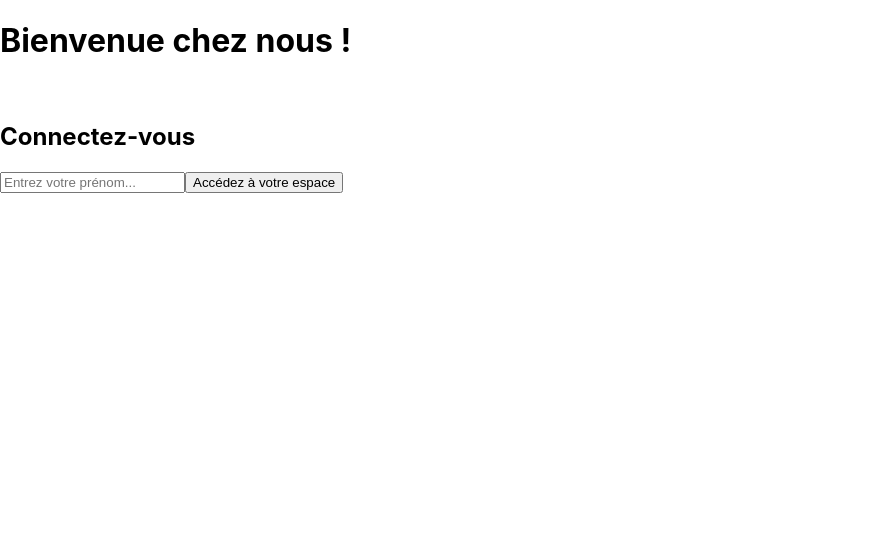
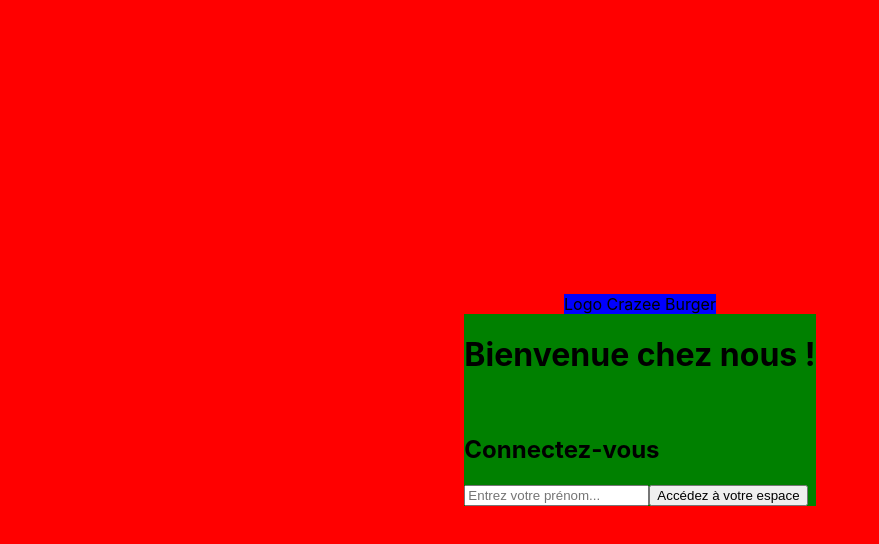
Before and after one commit to Chermann-KING/burger, a React (Create React App) app: page / in a window 1280 px wide. Shown: the top 544 px of the page, without its empty margins (0-879 px from the left). Built offline with nearby package versions, Linux system fonts and the light colour scheme.

Commit message:
💄 F03: LOGIN > Add layout

```diff
--- a/src/components/pages/login/LoginForm.js
+++ b/src/components/pages/login/LoginForm.js
@@ -1,5 +1,6 @@
 import { useState } from "react";
-import { Link, useNavigate } from "react-router-dom";
+import { useNavigate } from "react-router-dom";
+import { styled } from "styled-components";
 
 export default function LoginForm() {
   // state
@@ -18,7 +19,7 @@ export default function LoginForm() {
 
   // affiche
   return (
-    <div>
+    <LoginFormStyled>
       <h1>Bienvenue chez nous !</h1>
       <br />
       <h2>Connectez-vous</h2>
@@ -32,6 +33,10 @@ export default function LoginForm() {
         />
         <button>Accédez à votre espace</button>
       </form>
-    </div>
+    </LoginFormStyled>
   );
 }
+
+const LoginFormStyled = styled.div`
+  background-color: green;
+`;
--- a/src/components/pages/login/LoginPage.js
+++ b/src/components/pages/login/LoginPage.js
@@ -1,4 +1,6 @@
+import Logo from "../../reusable-ui/Logo";
 import LoginForm from "./LoginForm";
+import { styled } from "styled-components";
 
 export default function LoginPage() {
   // state
@@ -6,5 +8,19 @@ export default function LoginPage() {
   // comportement
 
   // affiche
-  return <LoginForm />;
+  return (
+    <LoginPageStyled>
+      <Logo />
+      <LoginForm />
+    </LoginPageStyled>
+  );
 }
+
+const LoginPageStyled = styled.div`
+  background-color: red;
+  height: 100vh;
+  display: flex;
+  flex-direction: column;
+  justify-content: center;
+  align-items: center;
+`;
--- /dev/null
+++ b/src/components/reusable-ui/Logo.js
@@ -0,0 +1,8 @@
+import { styled } from "styled-components";
+
+export default function Logo() {
+  return <LogoStyled>Logo Crazee Burger</LogoStyled>;
+}
+const LogoStyled = styled.div`
+  background-color: blue;
+`;
--- a/src/index.css
+++ b/src/index.css
@@ -1,13 +1,17 @@
 body {
   margin: 0;
-  font-family: -apple-system, BlinkMacSystemFont, 'Segoe UI', 'Roboto', 'Oxygen',
-    'Ubuntu', 'Cantarell', 'Fira Sans', 'Droid Sans', 'Helvetica Neue',
+  font-family: -apple-system, BlinkMacSystemFont, "Segoe UI", "Roboto", "Oxygen",
+    "Ubuntu", "Cantarell", "Fira Sans", "Droid Sans", "Helvetica Neue",
     sans-serif;
   -webkit-font-smoothing: antialiased;
   -moz-osx-font-smoothing: grayscale;
 }
 
 code {
-  font-family: source-code-pro, Menlo, Monaco, Consolas, 'Courier New',
+  font-family: source-code-pro, Menlo, Monaco, Consolas, "Courier New",
     monospace;
 }
+
+* {
+  box-sizing: border-box;
+}
```
